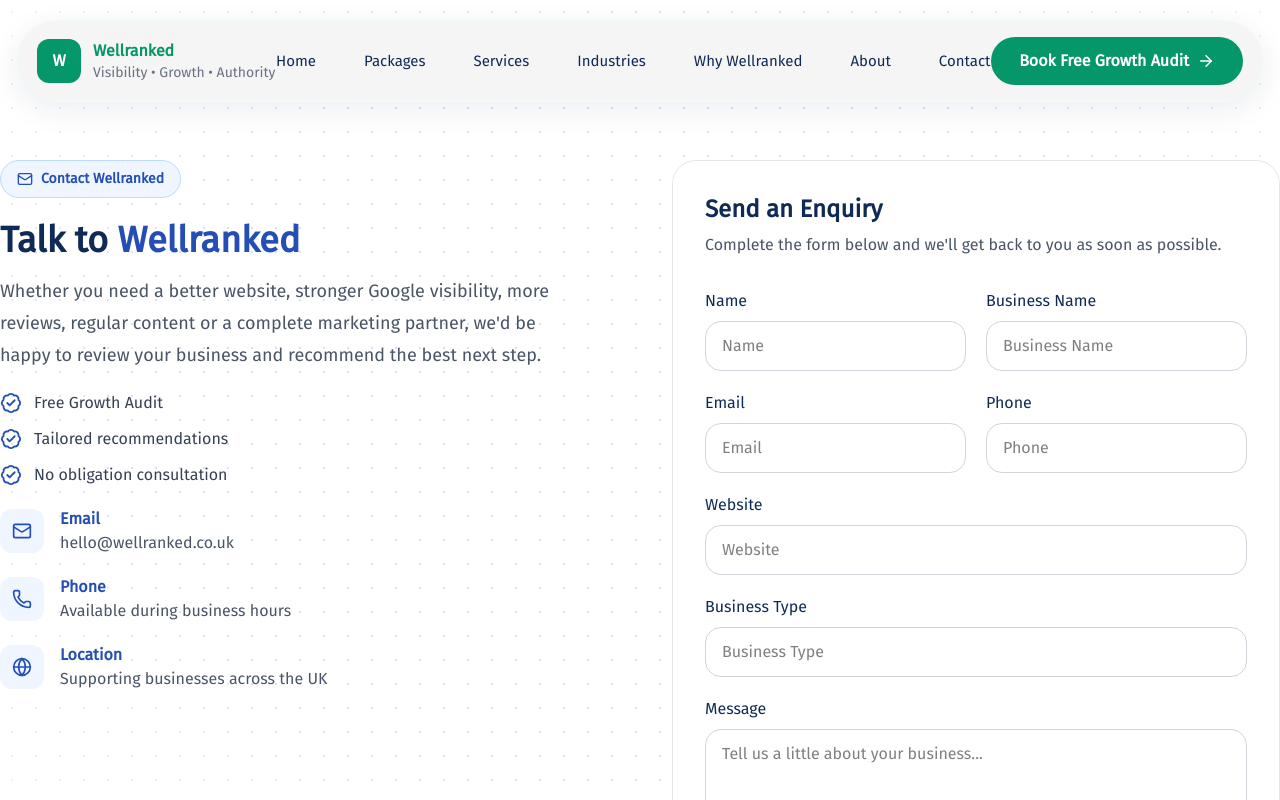
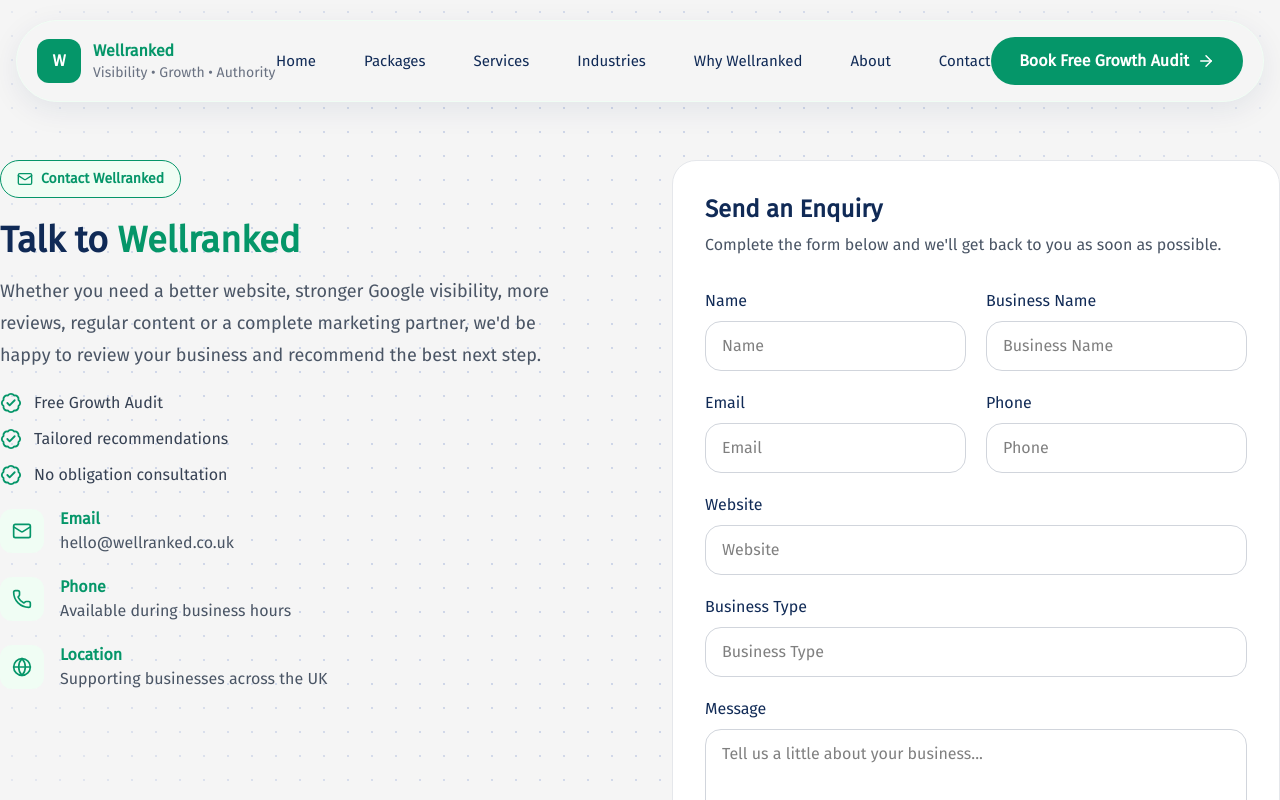
Before and after one commit to alimuhammeddev/wellranked, a Next.js app: page /contact in a window 1280 px wide. Shown: the top 800 px of the page. Built offline with nearby package versions, Linux system fonts and the light colour scheme.

Commit message:
worked on contact and growth audit and final commit

```diff
--- a/app/contact/component/ContactHero.tsx
+++ b/app/contact/component/ContactHero.tsx
@@ -4,7 +4,7 @@
 
 export default function ContactHero() {
   return (
-    <section className="relative overflow-hidden">
+    <section className="relative overflow-hidden bg-[#f5f5f5]">
       {/* Dot grid background */}
       <div
         aria-hidden
@@ -23,13 +23,13 @@
       <div className="relative mx-auto grid max-w-7xl md:gap-16 gap-10 px-5 pb-24 pt-40 lg:grid-cols-2 lg:px-0">
         {/* Left */}
         <div>
-          <span className="inline-flex items-center gap-2 rounded-full border border-blue-200 bg-blue-50 px-4 py-2 text-sm font-semibold text-[#244EB3]">
+          <span className="inline-flex items-center gap-2 rounded-full border border-[#059669] bg-green-50 px-4 py-2 text-sm font-semibold text-[#059669]">
             <Mail size={16} />
             Contact Wellranked
           </span>
 
           <h1 className="mt-5 text-2xl font-extrabold leading-tight text-[#102A56] lg:text-4xl md:text-3xl">
-            Talk to <span className="text-[#244EB3]">Wellranked</span>
+            Talk to <span className="text-[#059669]">Wellranked</span>
           </h1>
 
           <p className="mt-3 max-w-xl md:text-lg leading-8 text-gray-600">
@@ -45,7 +45,7 @@
               "No obligation consultation",
             ].map((item) => (
               <div key={item} className="flex items-center gap-3">
-                <BadgeCheck className="text-[#244EB3]" size={22} />
+                <BadgeCheck className="text-[#059669]" size={22} />
 
                 <span className="text-gray-700">{item}</span>
               </div>
@@ -54,36 +54,36 @@
 
           <div className="mt-5 space-y-5">
             <div className="flex items-center gap-4">
-              <div className="rounded-xl bg-blue-50 p-3">
-                <Mail className="text-[#244EB3]" size={20} />
+              <div className="rounded-xl bg-green-50 p-3">
+                <Mail className="text-[#059669]" size={20} />
               </div>
 
               <div>
-                <p className="font-semibold text-[#244EB3]">Email</p>
+                <p className="font-semibold text-[#059669]">Email</p>
 
                 <p className="text-gray-600">hello@wellranked.co.uk</p>
               </div>
             </div>
 
             <div className="flex items-center gap-4">
-              <div className="rounded-xl bg-blue-50 p-3">
-                <Phone className="text-[#244EB3]" size={20} />
+              <div className="rounded-xl bg-green-50 p-3">
+                <Phone className="text-[#059669]" size={20} />
               </div>
 
               <div>
-                <p className="font-semibold text-[#244EB3]">Phone</p>
+                <p className="font-semibold text-[#059669]">Phone</p>
 
                 <p className="text-gray-600">Available during business hours</p>
               </div>
             </div>
 
             <div className="flex items-center gap-4">
-              <div className="rounded-xl bg-blue-50 p-3">
-                <Globe className="text-[#244EB3]" size={20} />
+              <div className="rounded-xl bg-green-50 p-3">
+                <Globe className="text-[#059669]" size={20} />
               </div>
 
               <div>
-                <p className="font-semibold text-[#244EB3]">Location</p>
+                <p className="font-semibold text-[#059669]">Location</p>
 
                 <p className="text-gray-600">
                   Supporting businesses across the UK
@@ -127,12 +127,12 @@
 
               <textarea
                 rows={8}
-                className="w-full rounded-2xl border border-gray-300 px-4 py-3 outline-none transition focus:border-[#244EB3]"
+                className="w-full rounded-2xl border border-gray-300 px-4 py-3 outline-none transition focus:border-[#059669]"
                 placeholder="Tell us a little about your business..."
               />
             </div>
 
-            <button className="flex w-full items-center justify-center gap-2 rounded-full bg-[#244EB3] py-4 font-semibold text-white">
+            <button className="flex w-full items-center justify-center gap-2 rounded-full bg-[#059669] py-4 font-semibold text-white">
               Send Enquiry
               <ArrowRight size={18} />
             </button>
@@ -151,7 +151,7 @@
       <input
         type={type}
         placeholder={label}
-        className="w-full rounded-2xl border border-gray-300 px-4 py-3 outline-none transition focus:border-blue-600"
+        className="w-full rounded-2xl border border-gray-300 px-4 py-3 outline-none transition focus:border-[#059669]"
       />
     </div>
   );
--- a/app/growth-audit/component/GrowthAudit.tsx
+++ b/app/growth-audit/component/GrowthAudit.tsx
@@ -11,7 +11,7 @@
 
 export default function GrowthAuditHero() {
   return (
-    <section className="relative overflow-hidde">
+    <section className="relative overflow-hidden bg-[#f5f5f5]">
       {/* Dot grid background */}
       <div
         aria-hidden
@@ -29,14 +29,14 @@
       <div className="relative mx-auto grid max-w-7xl md:gap-16 gap-10 px-5 pb-24 pt-40 lg:grid-cols-2 lg:px-0">
         {/* Left */}
         <div>
-          <span className="inline-flex items-center gap-2 rounded-full border border-blue-200 bg-blue-50 px-4 py-2 text-sm font-semibold text-[#244EB3]">
+          <span className="inline-flex items-center gap-2 rounded-full border border-[#059669] bg-green-50 px-4 py-2 text-sm font-semibold text-[#059669]">
             <Search size={16} />
             Free Growth Audit
           </span>
 
           <h1 className="mt-5 text-2xl font-extrabold leading-tight text-[#102A56] lg:text-4xl md:text-3xl">
             Get a Free Review of Your{" "}
-            <span className="text-[#244EB3]">Website & Online Presence</span>
+            <span className="text-[#059669]">Website & Online Presence</span>
           </h1>
 
           <p className="mt-3 max-w-xl md:text-lg leading-8 text-gray-600">
@@ -53,15 +53,15 @@
               "Local SEO opportunities",
             ].map((item) => (
               <div key={item} className="flex items-center gap-3">
-                <BadgeCheck size={22} className="text-[#244EB3]" />
+                <BadgeCheck size={22} className="text-[#059669]" />
                 <span className="text-gray-700">{item}</span>
               </div>
             ))}
           </div>
 
-          <div className="mt-5 rounded-3xl border border-blue-100 bg-blue-50 p-5">
-            <h1 className="flex items-center gap-2 text-xl font-bold text-[#102A56]">
-              <TrendingUp className="text-[#244EB3]" size={22} />
+          <div className="mt-5 rounded-3xl border border-green-100 bg-green-100 p-5">
+            <h1 className="flex items-center gap-2 text-xl font-bold text-[#059669]">
+              <TrendingUp className="text-[#059669]" size={22} />
               What We'll Review
             </h1>
 
@@ -77,7 +77,7 @@
               ].map((item) => (
                 <div
                   key={item}
-                  className="rounded-xl bg-white px-4 py-3 text-sm font-medium flex items-center gap-1 text-[#244EB3]"
+                  className="rounded-xl bg-[#059669] px-4 py-3 text-sm font-medium flex items-center gap-1 text-white"
                 >
                   <Check size={15} /> {item}
                 </div>
@@ -124,13 +124,13 @@
               <textarea
                 rows={4}
                 placeholder="Tell us about your biggest challenge..."
-                className="w-full rounded-2xl border border-gray-300 px-4 py-3 outline-none transition focus:border-blue-600"
+                className="w-full rounded-2xl border border-gray-300 px-4 py-3 outline-none transition focus:border-[#059669]"
               />
             </div>
 
             <Input label="Preferred Call Time" />
 
-            <button className="flex w-full items-center justify-center gap-2 rounded-full bg-[#244EB3] py-4 font-semibold text-white">
+            <button className="flex w-full items-center justify-center gap-2 rounded-full bg-[#059669] py-4 font-semibold text-white">
               Request My Free Audit
               <ArrowRight size={18} />
             </button>
@@ -149,7 +149,7 @@
       <input
         type={type}
         placeholder={label}
-        className="w-full rounded-2xl border border-gray-300 px-4 py-3 outline-none transition focus:border-[#244EB3]"
+        className="w-full rounded-2xl border border-gray-300 px-4 py-3 outline-none transition focus:border-[#059669]"
       />
     </div>
   );
```
